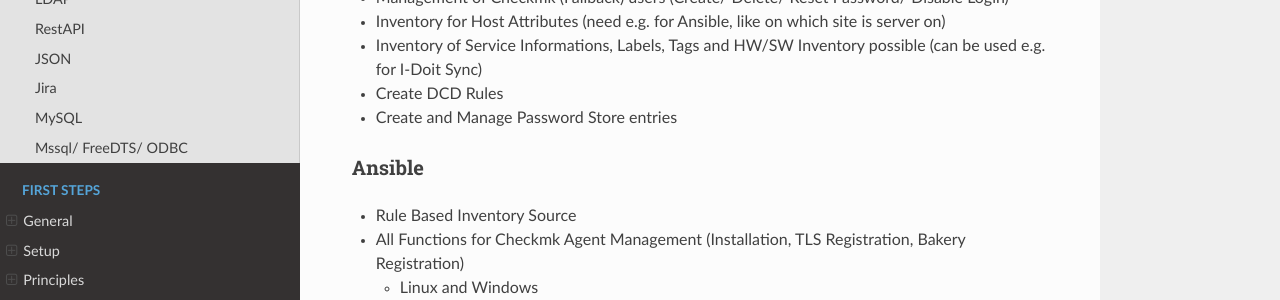
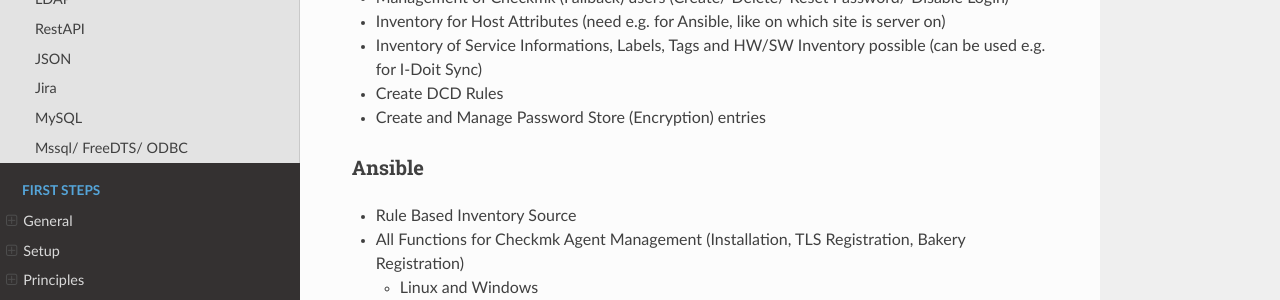
Before and after one commit to kuhn-ruess/cmdbsyncer-docs, an MkDocs documentation site: the page built from docs/index.md, in a window 1280 px wide and 900 px high, scrolled down 1412 px. Shown: the part 150-450 px from the top of the window. Built offline with MkDocs 1.6.1, drawn with Linux system fonts in a browser that asks for light colours; nearby versions of some CDN libraries.

Commit message:
Updated Docu

```diff
--- a/docs/index.md
+++ b/docs/index.md
@@ -41,7 +41,7 @@
 * Inventory for Host Attributes (need e.g. for Ansible, like on which site is server on)
 * Inventory of Service Informations, Labels, Tags and HW/SW Inventory possible (can be used e.g. for I-Doit Sync)
 * Create DCD Rules
-* Create and Manage Password Store entries
+* Create and Manage Password Store (Encryption) entries
 
 ### Ansible
 * Rule Based Inventory Source
```
